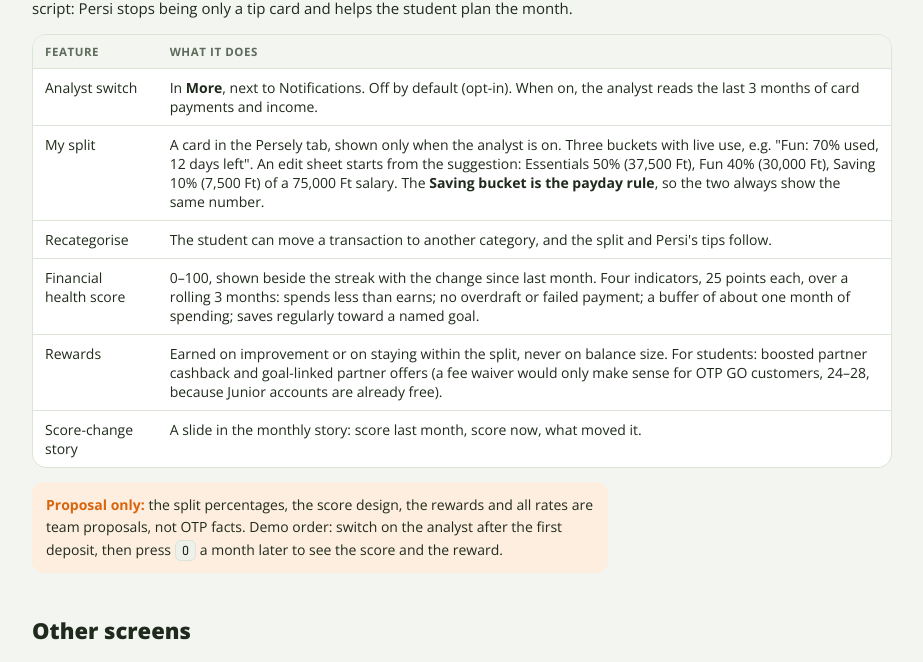
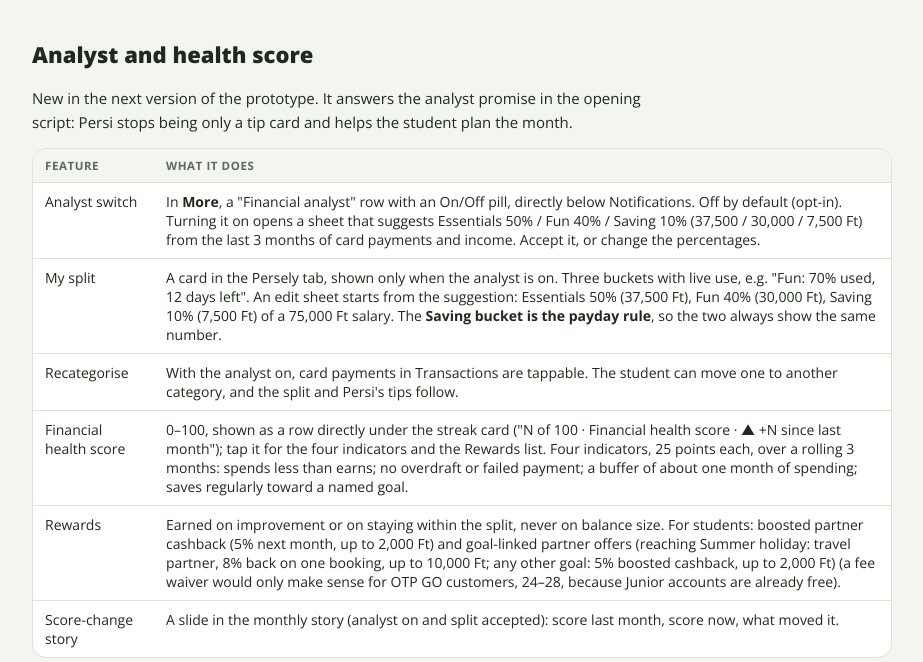
Before and after one commit to kulyak963/otp-persely-prototype, a website: page prototype-guide.html in a window 1280 px wide. Shown: the part 3566-4228 px from the top of the page, without its empty margins (308-1231 px from the left). Drawn offline with nearby package versions, Linux system fonts and the light colour scheme.

Commit message:
Update guide and demo script with the score, split and rewards
Co-Authored-By: Claude Opus 5.5 <noreply@anthropic.com>

```diff
--- a/prototype-guide.html
+++ b/prototype-guide.html
@@ -124,7 +124,9 @@ td.num{font-variant-numeric:tabular-nums;font-weight:700;white-space:nowrap}
         <tr><td>Persi + story ring</td><td>3D piggy (drag to turn, tap to jump) with one short line, e.g. "Any amount by Sunday keeps your streak." On the right an Instagram-style ring "NOV": orange = new story, grey = watched. Tap opens the monthly story.</td></tr>
         <tr><td>Savings card</td><td>Total in Persely (forints, plus euros if any), badge Junior 3.0% / Graduate 3.0%, yearly interest after tax in Ft, <b>Add money</b> and <b>Withdraw</b>, trust line "Withdraw any time · No fees · Insured", "Included in your Junior package. Nothing to sign up for".</td></tr>
         <tr><td>Streak</td><td>Flame, "8-week streak", best and skip weeks left, 8 orange check circles (one per week, current one ringed "Now"). Pill "Ends Sunday" with orange outline while the week is open, "Saved" when done.</td></tr>
+        <tr><td>Health score <span class="muted">(analyst on)</span></td><td>Row directly under the streak card: "75 of 100 · Financial health score · ▲ +25 since last month". Tap for the four indicators and the Rewards list. Hidden when the analyst is off.</td></tr>
         <tr><td>Goals</td><td>One card per Persely: name, saved of target, forecast month (orange "late" if after the goal date), progress bar. Shared goals show member avatars. Buttons <b>Shared Persely</b> and <b>Euro Persely</b> under the list; <b>New</b> opens all goal options. Up to 5.</td></tr>
+        <tr><td>My split <span class="muted">(analyst on)</span></td><td>Card after Goals with the Essentials, Fun and Saving buckets and live use. Before the split is accepted it offers "See the suggestion". Details in the next section.</td></tr>
         <tr><td>Money in</td><td>Payday rule, weekly transfer, round-ups with On/Off. Each opens a sheet to change it.</td></tr>
         <tr><td>Junior ends soon</td><td>Days left and "Keep 3.0% for 12 more months". Opens the graduation screen.</td></tr>
         <tr><td>Friends</td><td>Ranking by streak or goal progress, never by money. "Remind" button, Add friends (invite link, people you may know).</td></tr>
@@ -146,15 +148,15 @@ td.num{font-variant-numeric:tabular-nums;font-weight:700;white-space:nowrap}
     <div class="tbl"><table>
       <thead><tr><th>Feature</th><th>What it does</th></tr></thead>
       <tbody>
-        <tr><td>Analyst switch</td><td>In <b>More</b>, next to Notifications. Off by default (opt-in). When on, the analyst reads the last 3 months of card payments and income.</td></tr>
+        <tr><td>Analyst switch</td><td>In <b>More</b>, a "Financial analyst" row with an On/Off pill, directly below Notifications. Off by default (opt-in). Turning it on opens a sheet that suggests Essentials 50% / Fun 40% / Saving 10% (37,500 / 30,000 / 7,500 Ft) from the last 3 months of card payments and income. Accept it, or change the percentages.</td></tr>
         <tr><td>My split</td><td>A card in the Persely tab, shown only when the analyst is on. Three buckets with live use, e.g. "Fun: 70% used, 12 days left". An edit sheet starts from the suggestion: Essentials 50% (37,500 Ft), Fun 40% (30,000 Ft), Saving 10% (7,500 Ft) of a 75,000 Ft salary. The <b>Saving bucket is the payday rule</b>, so the two always show the same number.</td></tr>
-        <tr><td>Recategorise</td><td>The student can move a transaction to another category, and the split and Persi's tips follow.</td></tr>
-        <tr><td>Financial health score</td><td>0–100, shown beside the streak with the change since last month. Four indicators, 25 points each, over a rolling 3 months: spends less than earns; no overdraft or failed payment; a buffer of about one month of spending; saves regularly toward a named goal.</td></tr>
-        <tr><td>Rewards</td><td>Earned on improvement or on staying within the split, never on balance size. For students: boosted partner cashback and goal-linked partner offers (a fee waiver would only make sense for OTP GO customers, 24–28, because Junior accounts are already free).</td></tr>
-        <tr><td>Score-change story</td><td>A slide in the monthly story: score last month, score now, what moved it.</td></tr>
+        <tr><td>Recategorise</td><td>With the analyst on, card payments in Transactions are tappable. The student can move one to another category, and the split and Persi's tips follow.</td></tr>
+        <tr><td>Financial health score</td><td>0–100, shown as a row directly under the streak card ("N of 100 · Financial health score · ▲ +N since last month"); tap it for the four indicators and the Rewards list. Four indicators, 25 points each, over a rolling 3 months: spends less than earns; no overdraft or failed payment; a buffer of about one month of spending; saves regularly toward a named goal.</td></tr>
+        <tr><td>Rewards</td><td>Earned on improvement or on staying within the split, never on balance size. For students: boosted partner cashback (5% next month, up to 2,000 Ft) and goal-linked partner offers (reaching Summer holiday: travel partner, 8% back on one booking, up to 10,000 Ft; any other goal: 5% boosted cashback, up to 2,000 Ft) (a fee waiver would only make sense for OTP GO customers, 24–28, because Junior accounts are already free).</td></tr>
+        <tr><td>Score-change story</td><td>A slide in the monthly story (analyst on and split accepted): score last month, score now, what moved it.</td></tr>
       </tbody>
     </table></div>
-    <p class="note"><b>Proposal only:</b> the split percentages, the score design, the rewards and all rates are team proposals, not OTP facts. Demo order: switch on the analyst after the first deposit, then press <kbd>O</kbd> a month later to see the score and the reward.</p>
+    <p class="note"><b>Proposal only:</b> the split percentages, the score design, the rewards and all rates are team proposals, not OTP facts. Demo order: switch on the analyst after the first deposit, then press <kbd>O</kbd> a month later. With the split accepted, Anna lands Essentials 36,900 of 37,500 Ft and Fun 27,000 of 30,000 Ft, a "Reward earned" sheet appears (score 50 → 75, 5% partner cashback next month), and the monthly story gets a score slide.</p>
   </section>
 
   <section id="screens">
@@ -215,13 +217,13 @@ td.num{font-variant-numeric:tabular-nums;font-weight:700;white-space:nowrap}
         <tr><td><kbd>U</kbd></td><td>Update day: pop-up and onboarding from zero</td><td><kbd>J</kbd></td><td>8 weeks later: payday rule on, streak 8, friends</td></tr>
         <tr><td><kbd>P</kbd></td><td>Payday with the 10% question</td><td><kbd>C</kbd></td><td>Card purchase: coffee with round-up</td></tr>
         <tr><td><kbd>D</kbd></td><td>Dóri joins the shared Persely</td><td><kbd>N</kbd></td><td>Next week (uses a skip if the week was open)</td></tr>
-        <tr><td><kbd>O</kbd></td><td>+1 month: salary, rules, round-ups, interest, Home tip</td><td><kbd>E</kbd></td><td>End of semester: 2 months, semester story</td></tr>
+        <tr><td><kbd>O</kbd></td><td>+1 month: salary, rules, round-ups, interest, Home tip. Analyst on and split accepted: "Reward earned" sheet (score 50 → 75, 5% partner cashback next month, up to 2,000 Ft) and a score slide in the story</td><td><kbd>E</kbd></td><td>End of semester: 2 months, semester story</td></tr>
         <tr><td><kbd>G</kbd></td><td>Junior ends / graduation screen</td><td><kbd>M</kbd></td><td>Open the story</td></tr>
         <tr><td><kbd>T</kbd></td><td>Tab tour</td><td><kbd>L</kbd></td><td>Lock / unlock phone (pushes land on the lock screen)</td></tr>
         <tr><td><kbd>H</kbd></td><td>Hide the panel</td><td><kbd>1–8</kbd></td><td>Notifications (see above)</td></tr>
       </tbody>
     </table></div>
-    <p>The panel also has Delay (0/3/10 s), <b>Also send to iPhone</b> (real push), Sound and <b>Reset app</b> (back to "8 weeks later"). On the phone: long-press Anna's picture on Home for the same controls. The step-by-step presentation is in the <a href="https://claude.ai/artifact/WnAXG26ZGs2F1NbKHHckYc">Persely demo script</a>.</p>
+    <p>The panel also has Delay (0/3/10 s), <b>Also send to iPhone</b> (real push), Sound and <b>Reset app</b> (back to "8 weeks later"). The analyst is switched on in <b>More</b>, not with a key. With it on, reaching a goal opens a goal-linked partner offer (Summer holiday: travel partner, 8% back on one booking, up to 10,000 Ft; other goals: 5% boosted cashback, up to 2,000 Ft). On the phone: long-press Anna's picture on Home for the same controls. The step-by-step presentation is in the <a href="https://claude.ai/artifact/WnAXG26ZGs2F1NbKHHckYc">Persely demo script</a>.</p>
   </section>
 
   <section id="build">
```
Also changed, not shown: demo-script.html (+1 -1 lines).
